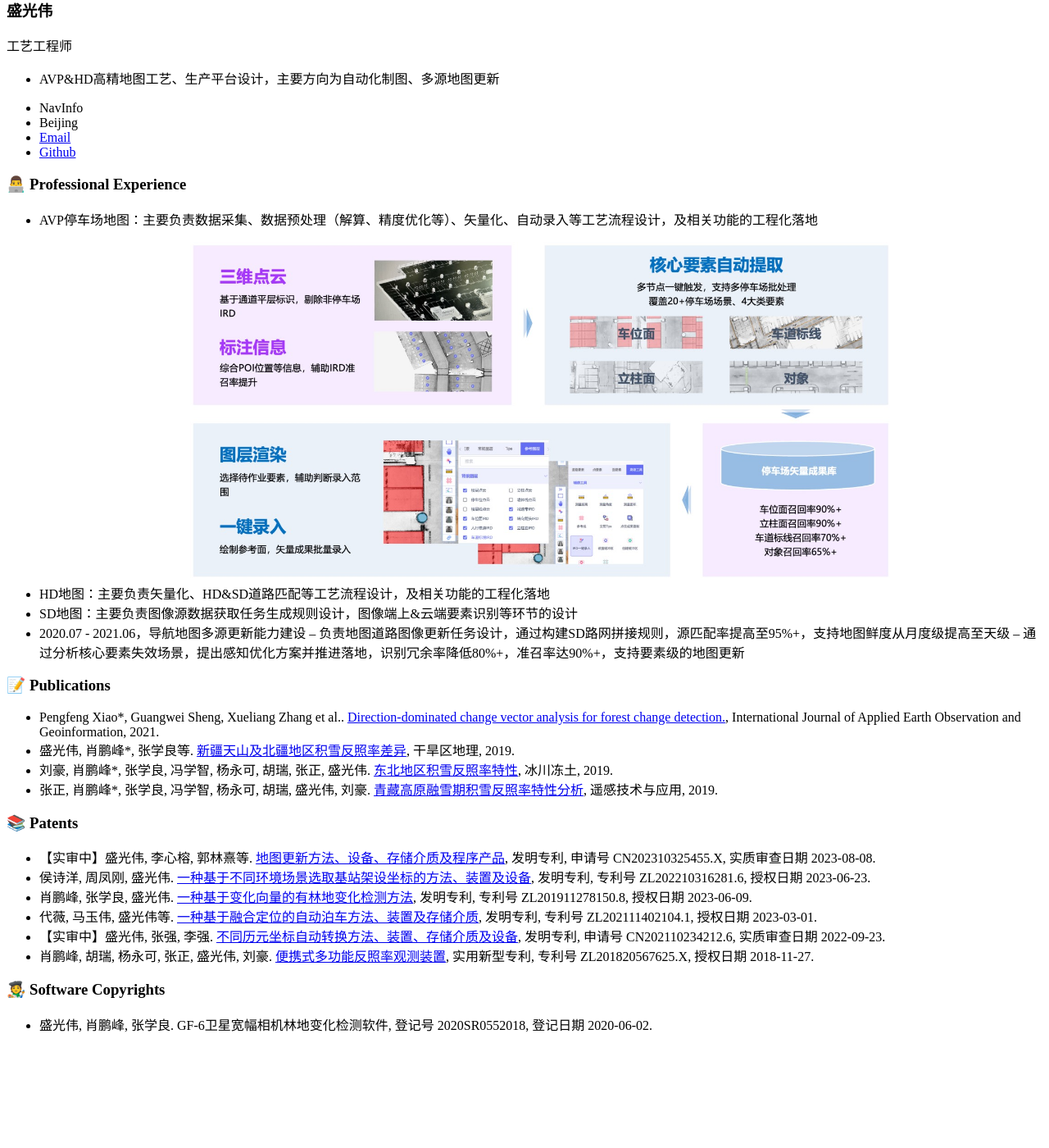
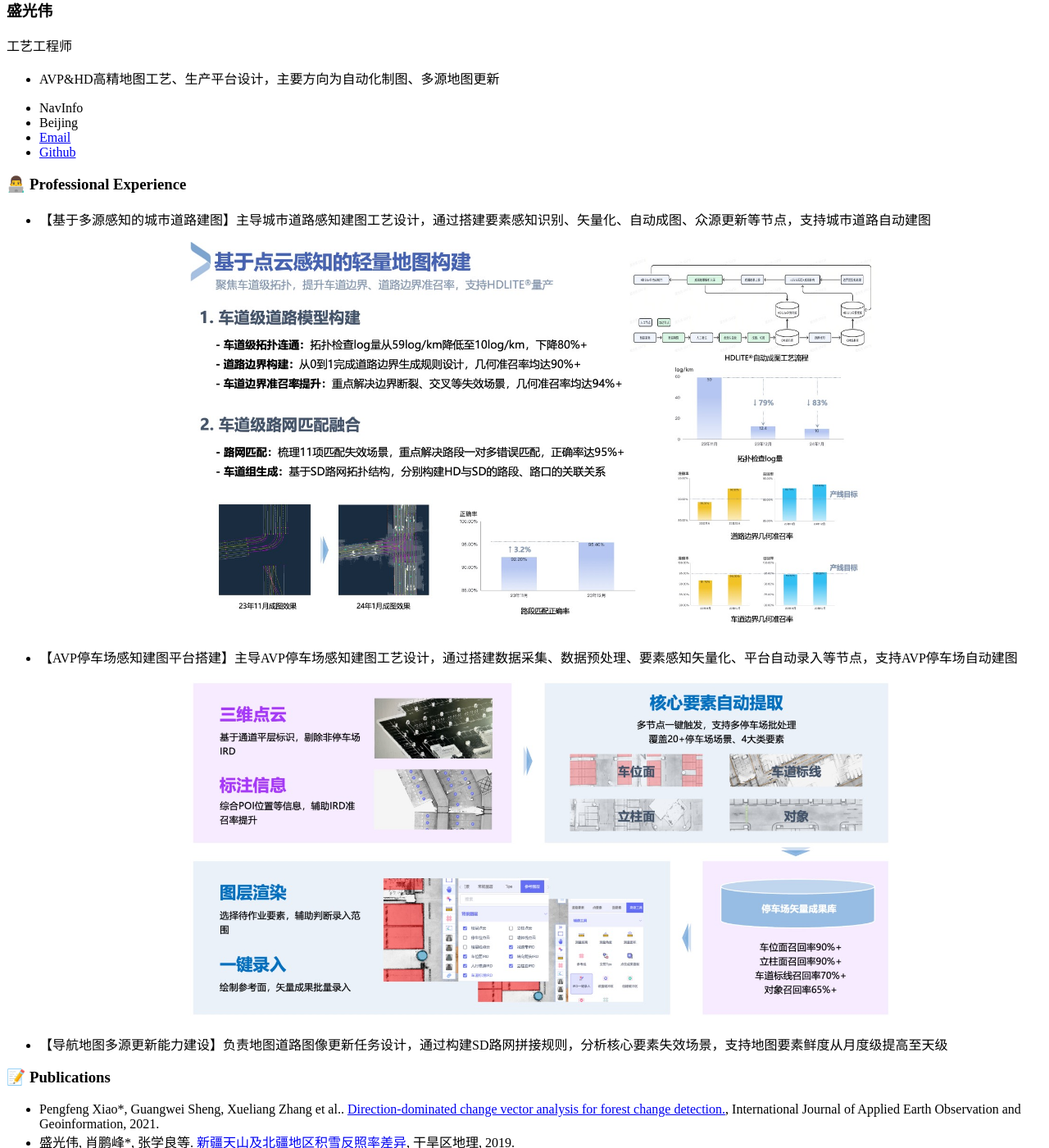
Before and after one commit to alphasheng/alphasheng.github.io, a Jekyll site: the page built from _pages/includes/pub.md, in a window 1280 px wide and 1400 px high, scrolled down 229 px. Shown: the whole window at 82% size. Built offline with Jekyll 4.4.1, drawn with Linux system fonts in a browser that asks for light colours; our own code applies the rules of GitHub Pages for plain Markdown files; before the commit the page ends 1506 px from its top, so only the background shows below that.

Commit message:
Update pub.md

```diff
--- a/_pages/includes/pub.md
+++ b/_pages/includes/pub.md
@@ -1,14 +1,14 @@
 
 # 👨‍💻 Professional Experience
-- AVP停车场地图：主要负责数据采集、数据预处理（解算、精度优化等）、矢量化、自动录入等工艺流程设计，及相关功能的工程化落地
+- 【基于多源感知的城市道路建图】主导城市道路感知建图工艺设计，通过搭建要素感知识别、矢量化、自动成图、众源更新等节点，支持城市道路自动建图
+
+  <div align=center> <img src="https://alphasheng.github.io/images/hdlite.jpg" style="width:70%;height:auto;"></div>
+
+- 【AVP停车场感知建图平台搭建】主导AVP停车场感知建图工艺设计，通过搭建数据采集、数据预处理、要素感知矢量化、平台自动录入等节点，支持AVP停车场自动建图
 
   <div align=center> <img src="https://alphasheng.github.io/images/parking.jpg" style="width:70%;height:auto;"></div>
 
-- HD地图：主要负责矢量化、HD&SD道路匹配等工艺流程设计，及相关功能的工程化落地
-- SD地图：主要负责图像源数据获取任务生成规则设计，图像端上&云端要素识别等环节的设计
-- 2020.07 - 2021.06，导航地图多源更新能力建设
--- 负责地图道路图像更新任务设计，通过构建SD路网拼接规则，源匹配率提高至95%+，支持地图鲜度从月度级提高至天级
--- 通过分析核心要素失效场景，提出感知优化方案并推进落地，识别冗余率降低80%+，准召率达90%+，支持要素级的地图更新
+- 【导航地图多源更新能力建设】负责地图道路图像更新任务设计，通过构建SD路网拼接规则，分析核心要素失效场景，支持地图要素鲜度从月度级提高至天级
 
 # 📝 Publications
 - Pengfeng Xiao*, Guangwei Sheng, Xueliang Zhang et al.. [Direction-dominated change vector analysis for forest change detection.](https://alphasheng.github.io/pdfs/Direction-dominated change vector analysis for forest change detection.pdf), International Journal of Applied Earth Observation and Geoinformation, 2021.
```
